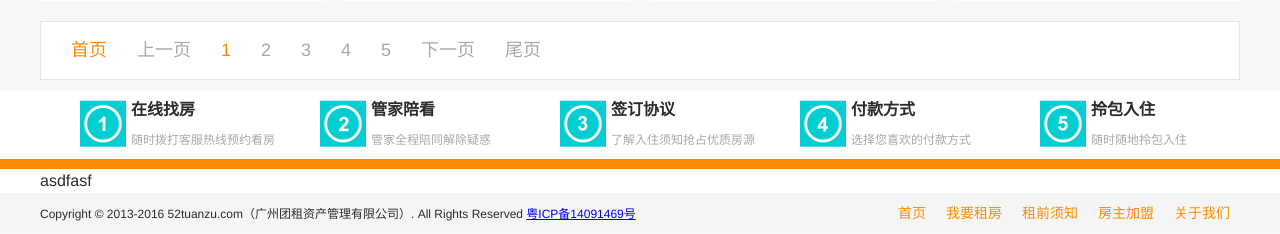
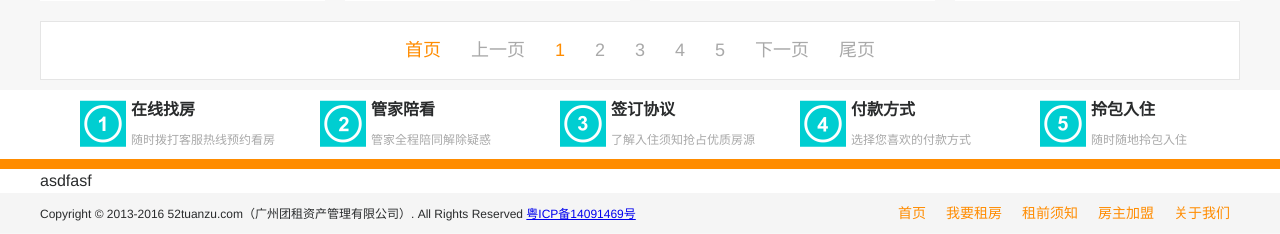
Before and after one commit to w280561543/tuanzu-html, a PHP site: page /list.html in a window 1280 px wide. Shown: the part 1071-1305 px from the top of the page. Run offline with PHP 8.4, Linux system fonts and the light colour scheme; some libraries are stand-ins or nearby versions.

Commit message:
Update: 小问题修复.

```diff
--- a/assets/css/core.css
+++ b/assets/css/core.css
@@ -552,21 +552,32 @@ h6 {
 .float-none {
 	float: none !important;
 }
-.pl-20{
-padding-top: 20px;
+
+.pl-20 {
+	padding-top: 20px;
 }
+
 .pl-40 {
 	padding-left: 40px;
 }
+
+.mlr-a {
+	margin-left: auto;
+	margin-right: auto;
+}
+
 .mt-5 {
 	margin-top: 5px;
 }
+
 .mt-10 {
 	margin-top: 10px;
 }
+
 .mt-20 {
 	margin-top: 20px;
 }
+
 .cb {
 	clear: both !important;
 }
--- a/index.html
+++ b/index.html
@@ -39,8 +39,8 @@
 			<div class="container">
 				<div class="row">
 					<ul class="nav">
-						<li class="nav-item"><a class="nav-link text-white" href="/">首页</a></li>
-						<li class="nav-item"><a class="nav-link text-white" href="/">我要租房</a></li>
+						<li class="nav-item"><a class="nav-link text-white" href="index.html">首页</a></li>
+						<li class="nav-item"><a class="nav-link text-white" href="list.html">我要租房</a></li>
 						<li class="nav-item"><a class="nav-link text-white" href="/">租前须知</a></li>
 						<li class="nav-item"><a class="nav-link text-white" href="/">房主加盟</a></li>
 						<li class="nav-item"><a class="nav-link text-white" href="/">关于我们</a></li>
```
